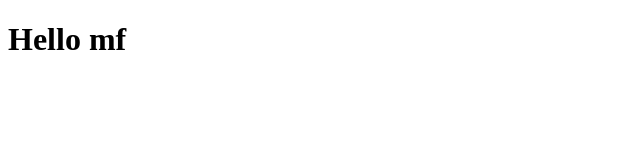
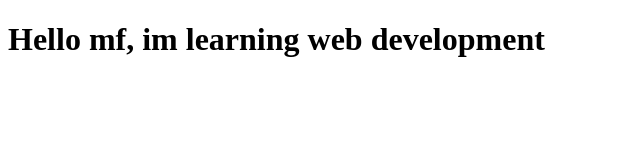
Before and after one commit to kkaankose/Coursera-test, a plain HTML site: page site/index.html in a window 1280 px wide. Shown: the whole page, without its empty margins (0-640 px from the left). Drawn offline with Linux system fonts and the light colour scheme.

Commit message:
small add

```diff
--- a/site/index.html
+++ b/site/index.html
@@ -4,6 +4,6 @@
 	<title>Hello Coursera</title>
 </head>
 <body>
-<h1>Hello mf</h1>
+<h1>Hello mf, im learning web development</h1>
 </body>
 </html>
```
